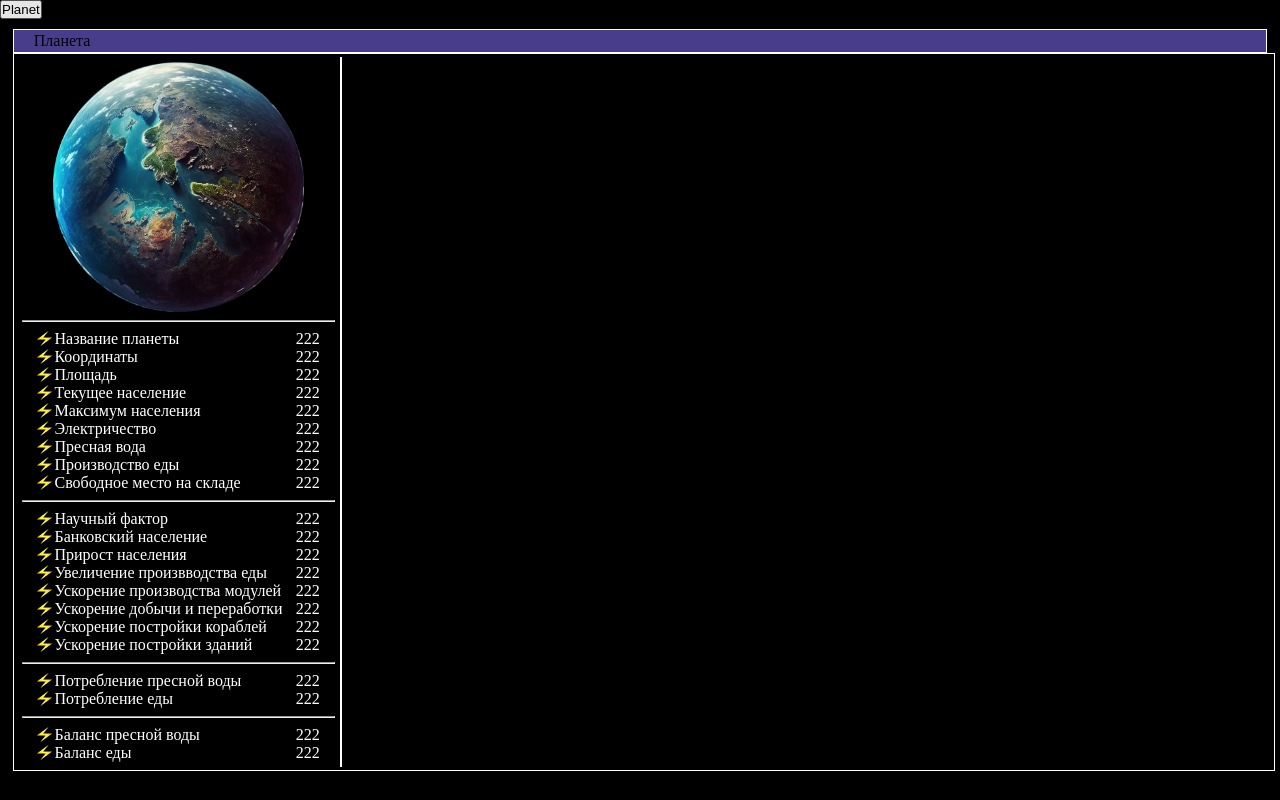
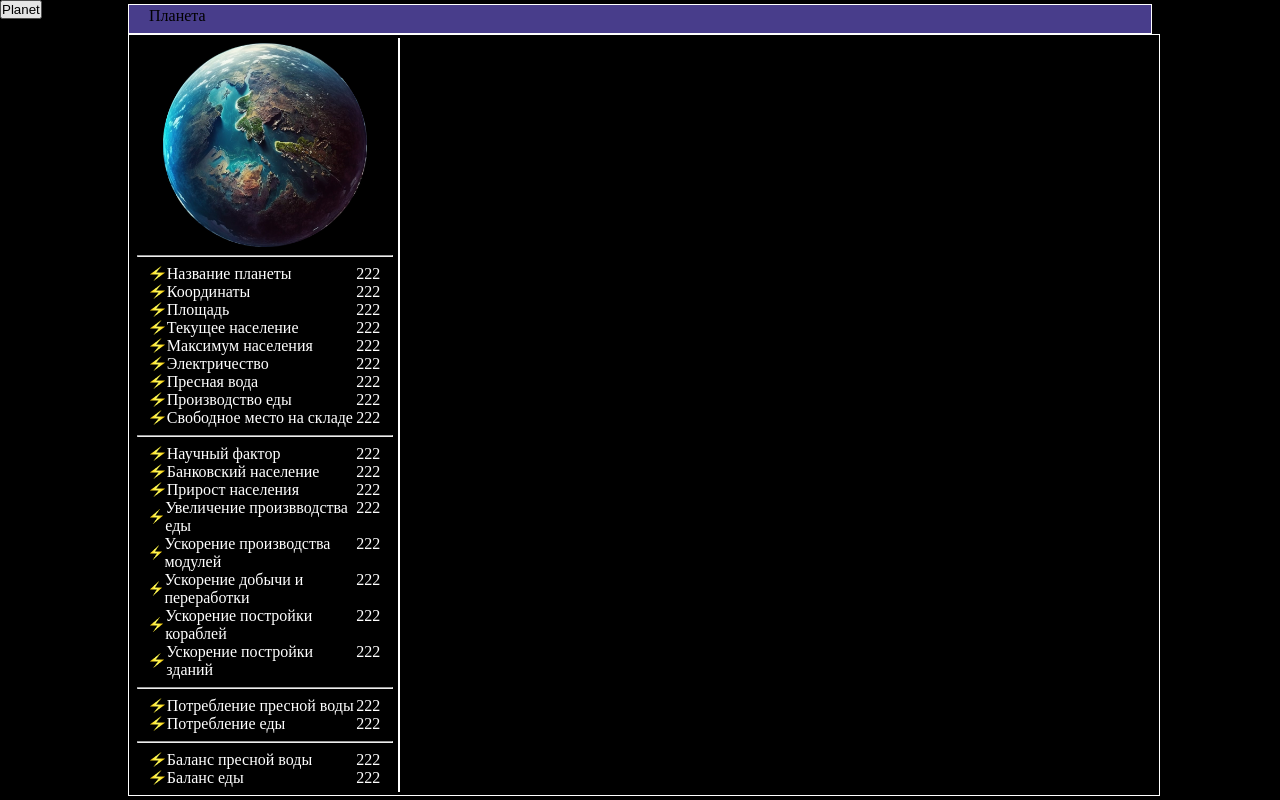
Before and after one commit to MaxRyazan/strategy, a Vue app: page / in a window 1280 px wide. Both pictures are taken after a click on the button "Planet". Built offline with nearby package versions, Linux system fonts and the light colour scheme.

Commit message:
1.3.1  -создал ReusableDialog.vue c дропдаун и рессайз

```diff
--- a/src/App.vue
+++ b/src/App.vue
@@ -6,30 +6,30 @@ import PlanetComponent from "@/components/planets/PlanetComponent.vue";
 const isPlanetVisible = ref(false)
 
 
-function mousedown(mdEvent: MouseEvent) {
-    window.addEventListener('mousemove', mousemove)
-    window.addEventListener('mouseup', mouseup)
-    const currX = mdEvent.clientX
-    const containerForResize = document.querySelector('.planet') as HTMLElement
-    const blockWidth = containerForResize.clientWidth
+// function mousedown(mdEvent: MouseEvent) {
+//     window.addEventListener('mousemove', mousemove)
+//     window.addEventListener('mouseup', mouseup)
+//     const currX = mdEvent.clientX
+//     const containerForResize = document.querySelector('.planet') as HTMLElement
+//     const blockWidth = containerForResize.clientWidth
+//
+//     function mousemove(mmEvent: MouseEvent) {
+//         const transition = currX - mmEvent.clientX
+//         if(blockWidth - transition >= 320){
+//             containerForResize.style.width = blockWidth - transition + 'px'
+//         }
+//     }
+//     function mouseup(){
+//         window.removeEventListener('mousemove', mousemove)
+//     }
+// }
 
-    function mousemove(mmEvent: MouseEvent) {
-        const transition = currX - mmEvent.clientX
-        if(blockWidth - transition >= 320){
-            containerForResize.style.width = blockWidth - transition + 'px'
-        }
-    }
-    function mouseup(){
-        window.removeEventListener('mousemove', mousemove)
-    }
-}
-
-watch(isPlanetVisible, () => {
-    nextTick(() => {
-        const resizer = document.querySelector('.planet_resize') as HTMLElement
-        resizer.addEventListener('mousedown', mousedown)
-    })
-})
+// watch(isPlanetVisible, () => {
+//     nextTick(() => {
+//         const resizer = document.querySelector('.planet_resize') as HTMLElement
+//         resizer.addEventListener('mousedown', mousedown)
+//     })
+// })
 
 
 </script>
--- a/src/components/planets/PlanetComponent.vue
+++ b/src/components/planets/PlanetComponent.vue
@@ -1,6 +1,5 @@
 <template>
-    <Dialog :closable="false" :blockScroll="true" draggable header="Планета" v-model:visible="props.isPlanetVisible"
-            style="width:98%; min-width: 310px; max-width: 1800px; position: relative">
+    <reusable-dialog header="Планета" :visible="props.isPlanetVisible" style="width: 80%; margin: 0 auto">
         <div class="planet_wrapper">
             <div class="left">
                 <div class="left__img">
@@ -42,13 +41,13 @@
             </div>
             <div class="right"></div>
         </div>
-        <div class="planet_resize"></div>
-    </Dialog>
+    </reusable-dialog>
 </template>
 
 <script setup lang="ts">
 import PlanetDescriptionCard from '@/components/planets/PlanetDescriptionCard.vue'
 import {ref} from 'vue'
+import ReusableDialog from "@/components/reusable/containers/ReusableDialog.vue";
 const props = defineProps<{
     isPlanetVisible: boolean
 }>()
--- /dev/null
+++ b/src/components/reusable/containers/ReusableDialog.vue
@@ -0,0 +1,51 @@
+<script setup lang="ts">
+import {nextTick, onMounted} from "vue";
+
+const props = defineProps<{
+    visible: boolean
+    header?: string
+}>()
+onMounted(() => {
+    nextTick(() => {
+        const resizer = document.querySelector('.planet_resize') as HTMLElement
+        resizer.addEventListener('mousedown', mousedown)
+    })
+})
+
+function mousedown(mdEvent: MouseEvent) {
+    window.addEventListener('mousemove', mousemove)
+    window.addEventListener('mouseup', mouseup)
+    const currX = mdEvent.clientX
+    const containerForResize = document.querySelector('.for_resize') as HTMLElement
+    const blockWidth = containerForResize.clientWidth
+
+    function mousemove(mmEvent: MouseEvent) {
+        const transition = currX - mmEvent.clientX
+        if(blockWidth - transition >= 320){
+            containerForResize.style.width = blockWidth - transition + 'px'
+        }
+    }
+    function mouseup(){
+        window.removeEventListener('mousemove', mousemove)
+    }
+}
+
+</script>
+
+<template>
+    <Dialog :header="props.header ?? ''" class="for_resize" v-model:visible="props.visible" :closable="false" :blockScroll="true" draggable style="position: relative">
+        <slot />
+        <div class="planet_resize"></div>
+    </Dialog>
+</template>
+
+<style scoped lang="scss">
+.planet_resize {
+  cursor: col-resize;
+  position: absolute;
+  right: 0;
+  top: 0;
+  height: 100%;
+  width: 5px;
+}
+</style>
--- a/src/scss/global-styles.scss
+++ b/src/scss/global-styles.scss
@@ -1,4 +1,4 @@
-@import "primeStyles";
+@import "prime-styles";
 *{
   padding: 0;
   margin: 0;
--- a/src/scss/primeStyles.scss
+++ b/src/scss/prime-styles.scss
@@ -2,4 +2,5 @@
   background-color: darkslateblue;
   border: 1px solid white;
   padding: 2px 20px;
+  min-height: 24px;
 }
```
